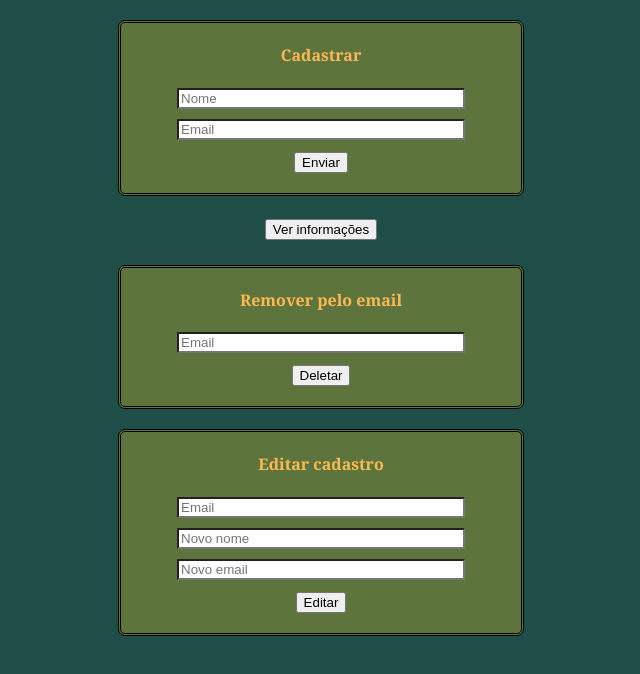
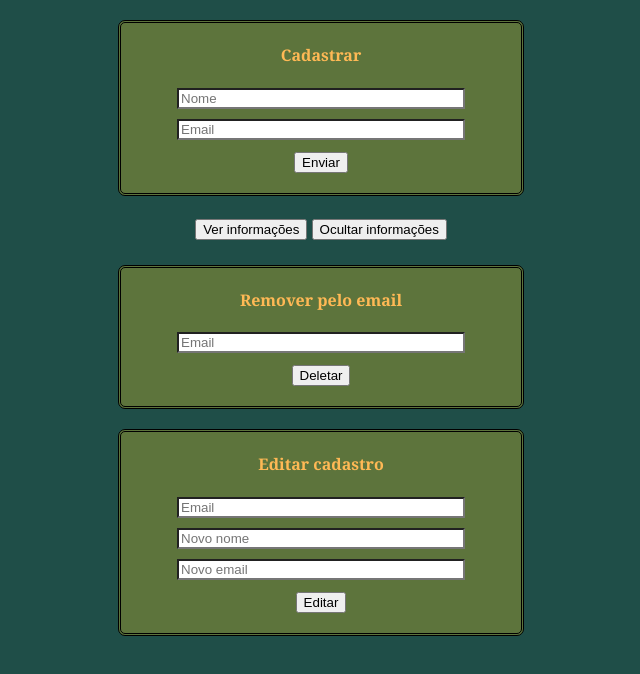
Before and after one commit to rodericussilva/simple-local-crud, a website: page index.html in a window 1280 px wide. Shown: the whole page, without its empty margins (319-959 px from the left). Drawn offline with Linux system fonts and the light colour scheme.

Commit message:
Update index.html
Commented code for change

```diff
--- a/index.html
+++ b/index.html
@@ -17,7 +17,7 @@
 
     <div id="displayData" style="display: none;"></div>
     <button class= "btn" type="button" onclick="showDatas()">Ver informações</button>
-    <button id="btnHide" class= "btn" type="button" onclick="hideDatas()" style="display: none;">Ocultar informações</button>
+    <button id="btnHide" class= "btn" type="button" onclick="hideDatas()">Ocultar informações</button>
 
     <form class="form">
         <h4>Remover pelo email</h4>
```
